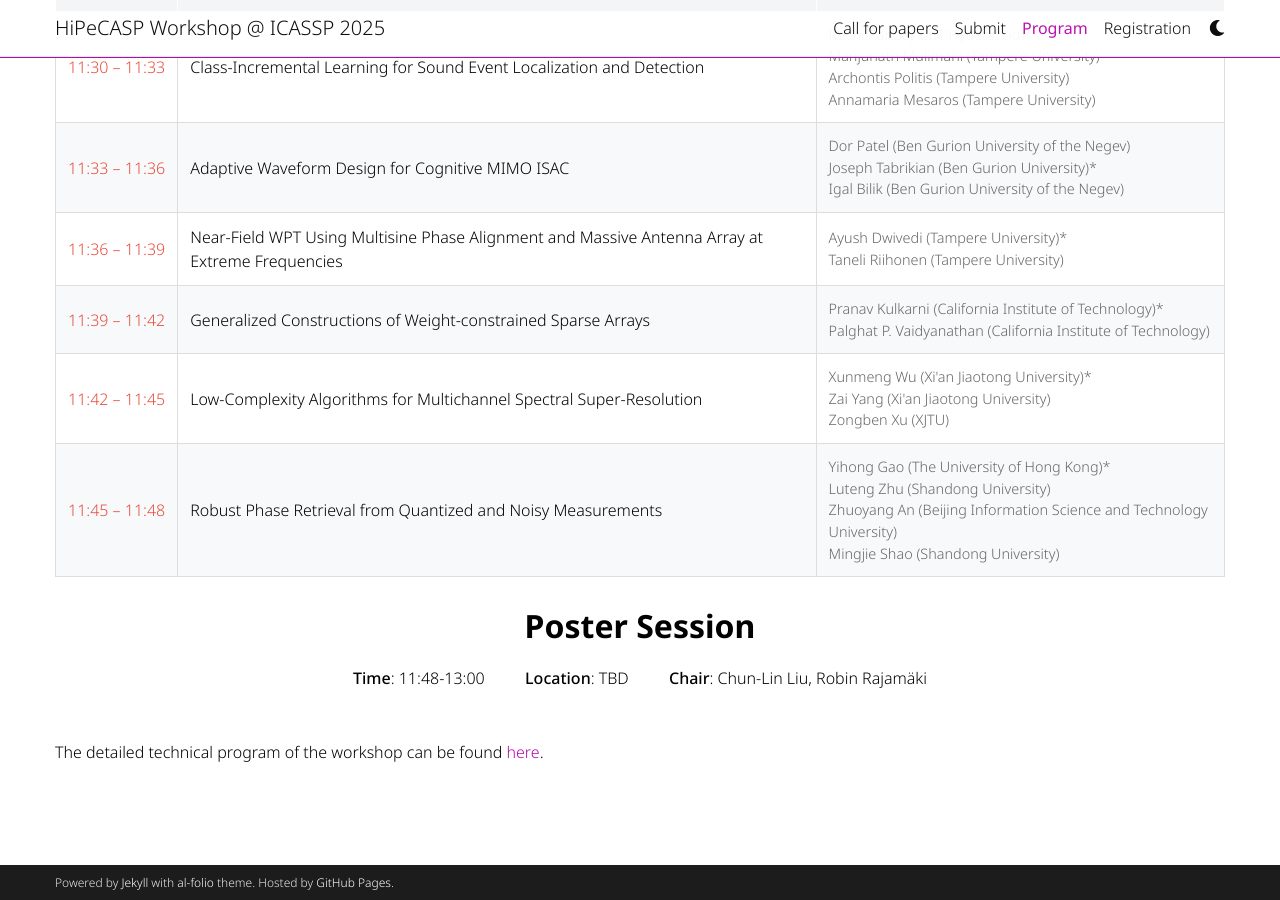
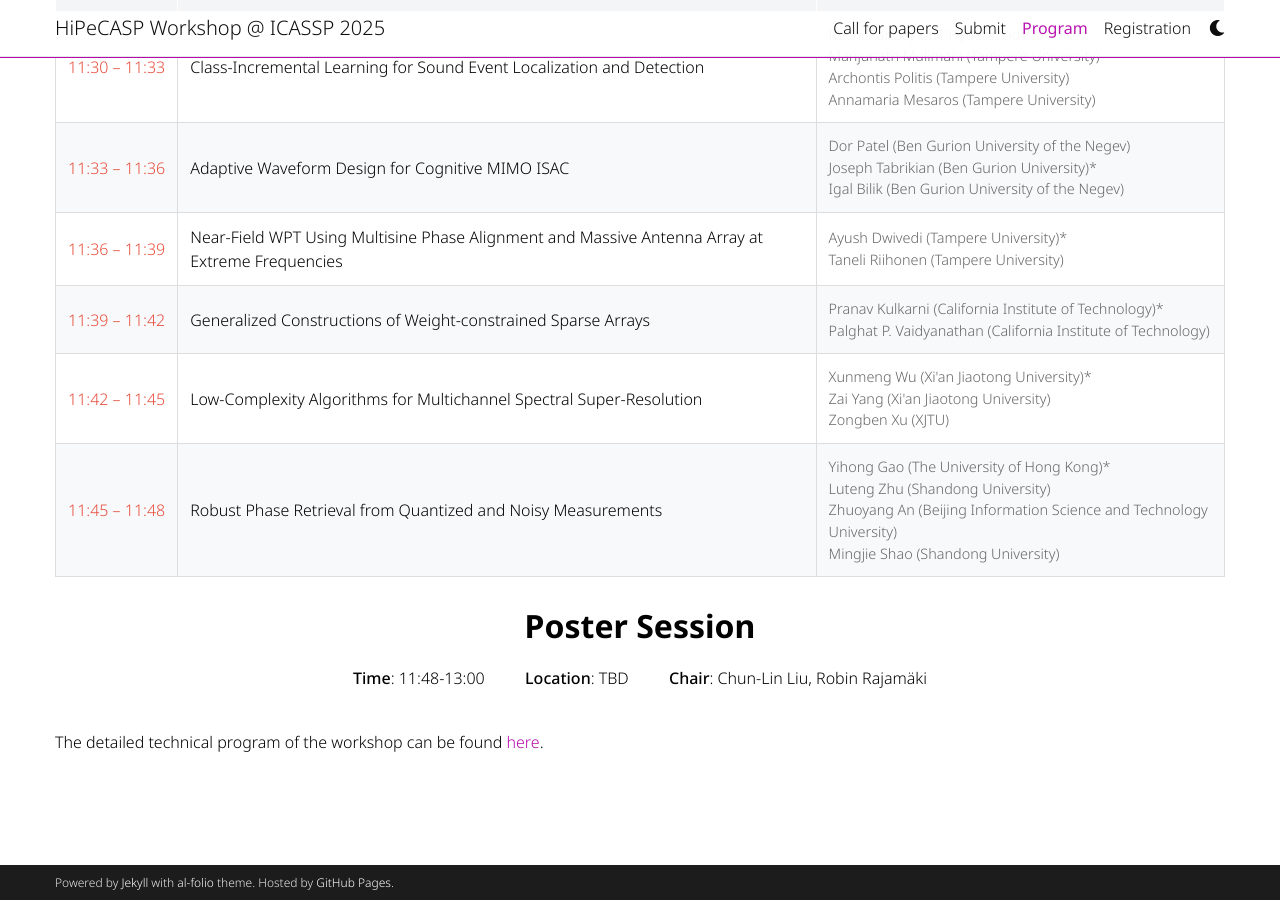
Before and after one commit to signal-process/signal-process.github.io, a Jekyll site: the page built from _pages/program.md, in a window 1280 px wide and 900 px high, scrolled down 1258 px. Built offline with Jekyll 4.4.1, drawn with Linux system fonts in a browser that asks for light colours; comment, search, counter and statistics services are not loaded; a style sheet for code colours, icons or effects is not loaded.

Commit message:
Update program.md

```diff
--- a/_pages/program.md
+++ b/_pages/program.md
@@ -39,6 +39,6 @@ nav_order: 3
 <strong>Location</strong>: TBD &emsp;&emsp;
 <strong>Chair</strong>: Chun-Lin Liu, Robin Rajamäki
 </p>
-<div style="height:30px"></div>
+<div style="height:20px"></div>
 The detailed technical program of the workshop can be found [here](https://signal-process.github.io/assets/pdf/HiPeCASP%5FDetailed%5FProgram%5Fver%5F01.pdf).
 <div style="height:50px"></div>
```
